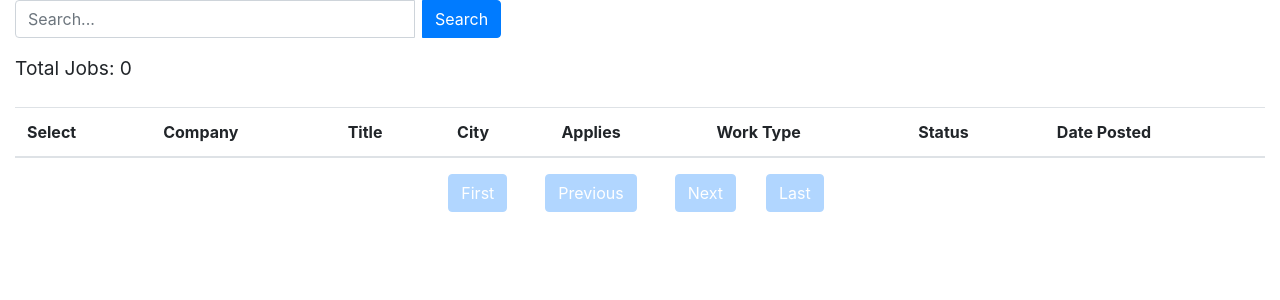
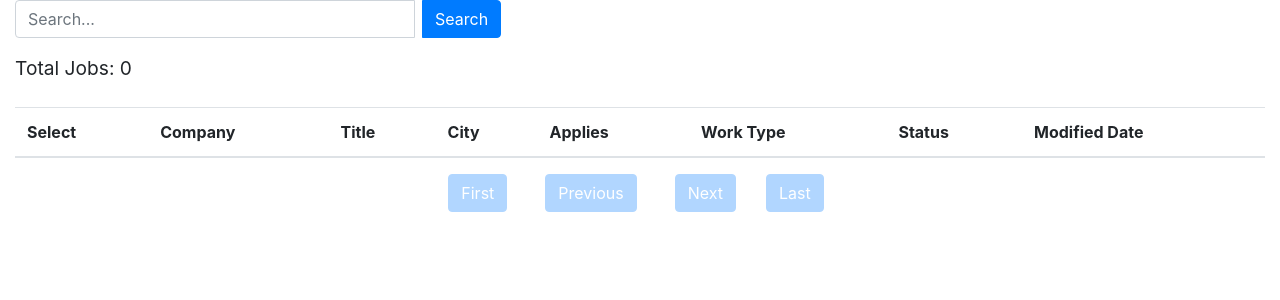
Before and after one commit to Burak-Atak/linkedin-job-scraper, a Django app: page / in a window 1280 px wide. Shown: the top 300 px of the page. Run offline with Django 3.2, Linux system fonts and the light colour scheme; data that the repository does not hold is empty; parts of the project's set-up code (start-up, migrations or seed data) failed here and were passed over; some libraries are stand-ins or nearby versions.

Commit message:
Some updates

```diff
--- a/api/views.py
+++ b/api/views.py
@@ -1,3 +1,5 @@
+import http
+
 from django.utils.decorators import method_decorator
 from django.views.decorators.csrf import csrf_exempt
 from rest_framework.response import Response
@@ -23,5 +25,7 @@ class TaskView(APIView):
 
         if task:
             task.delay(*args, **kwargs)
+        else:
+            return Response({'status': 'error', 'message': 'Task not found'}, status=http.HTTPStatus.BAD_REQUEST)
 
         return Response({'status': 'ok'})
--- a/docker-compose.yml
+++ b/docker-compose.yml
@@ -1,5 +1,3 @@
-version: '3.8'
-
 services:
   app:
     build: .
--- a/jobs/apps.py
+++ b/jobs/apps.py
@@ -1,5 +1,7 @@
 from django.apps import AppConfig
-
 
 class JobsConfig(AppConfig):
     name = 'jobs'
+
+    def ready(self):
+        import jobs.tasks
--- a/jobs/tasks.py
+++ b/jobs/tasks.py
@@ -49,7 +49,6 @@ def get_linkedin_jobs(*args, **kwargs):
             logger.info(f"Last run was {last_run_datetime}. Skipping this run.")
             return
     try:
-        logger.info(f"Starting linkedin scraping for '{keywords}'")
 
         limit = int(kwargs.get('limit', 25))
         offset = int(kwargs.get('offset', 0))
@@ -60,6 +59,9 @@ def get_linkedin_jobs(*args, **kwargs):
 
         last_run_diff_in_seconds = last_run_diff.total_seconds()
         listed_at = int(max(listed_at, last_run_diff_in_seconds)) + 3600
+        logger.info(f"Last run was {last_run_datetime}")
+        logger.info(f"Starting linkedin scraping for '{keywords}\nFrom: {listed_at}'")
+
         new_run_datetime = datetime.now()
 
         while True:
--- a/jobs/views.py
+++ b/jobs/views.py
@@ -54,7 +54,7 @@ class JobViewSet(viewsets.ModelViewSet):
 
 # Template view
 class JobTemplateView(APIView):
-    queryset = Job.objects.all().select_related('company', 'city').order_by('-date_posted')
+    queryset = Job.objects.all().select_related('company', 'city').order_by('-modified_at')
     paginator = PageNumberPagination()
     renderer_classes = [TemplateHTMLRenderer]
     template_name = 'index.html'
--- a/templates/index.html
+++ b/templates/index.html
@@ -67,7 +67,7 @@
                     <th>Applies</th>
                     <th style="white-space: nowrap;">Work Type</th>
                     <th>Status</th>
-                    <th style="white-space: nowrap;">Date Posted</th>
+                    <th style="white-space: nowrap;">Modified Date</th>
                 </tr>
                 </thead>
                 <tbody>
@@ -92,7 +92,7 @@
                     <td>{{ job.applies }}</td>
                     <td style="white-space: nowrap;">{{ job.work_type }}</td>
                     <td style="white-space: nowrap;">{{ job.status }}</td>
-                    <td style="white-space: nowrap;">{{ job.date_posted|date:"j F" }}</td>
+                    <td style="white-space: nowrap;">{{ job.modified_at|date:"j F" }}</td>
                 </tr>
                 {% endfor %}
                 </tbody>
```
